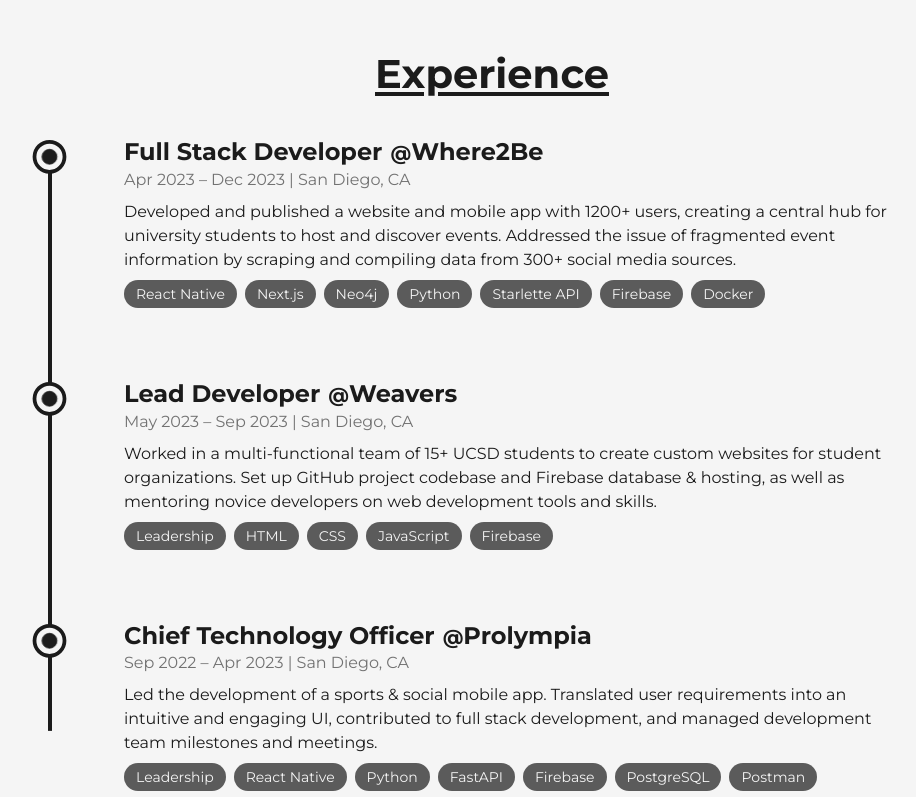
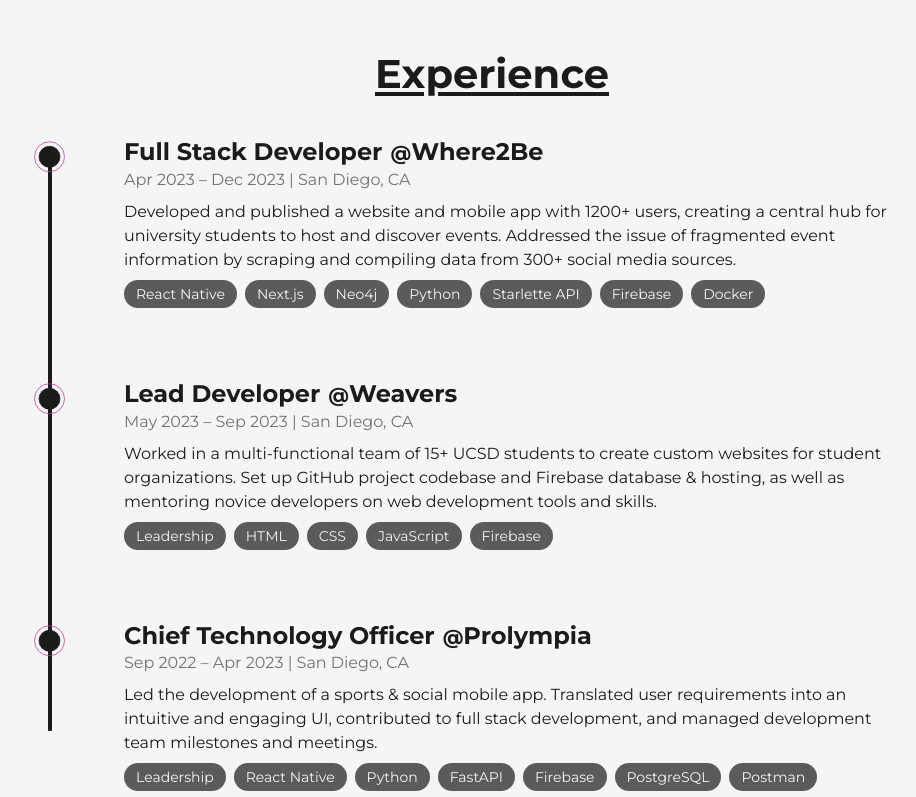
Before and after one commit to DavidWangwjh/portfolio, a Next.js app: page / in a window 1280 px wide. Shown: the part 840-1637 px from the top of the page, without its empty margins (148-1064 px from the left). Built offline with nearby package versions, Linux system fonts and the light colour scheme.

Commit message:
updated licon

```diff
--- a/src/components/LiIcon.js
+++ b/src/components/LiIcon.js
@@ -13,8 +13,8 @@
         <figure className='absolute -left-11 lg:left-0 stroke-dark dark:stroke-light'>
             <svg width='75' height='75' viewBox='0 0 100 100' className='-rotate-90 w-[60px] md:w-[75px]'>
                 <circle cx='75' cy='50' r='20' className='stroke-primary dark:stroke-primaryDark stroke-1 fill-none'/>
-                <motion.circle cx='75' cy='50' r='20' className='stroke-[5px] fill-light dark:fill-dark' style={{ pathLength: scrollYProgress}}/>
-                <circle cx='75' cy='50' r='10' className='animate-pulse stroke-1 fill-dark dark:fill-light'/>
+                {/* <motion.circle cx='75' cy='50' r='20' className='stroke-[5px] fill-light dark:fill-dark' style={{ pathLength: scrollYProgress}}/> */}
+                <circle cx='75' cy='50' r='14' className='animate-scale stroke-1 fill-dark dark:fill-light'/>
             </svg>
         </figure>
     )
```
